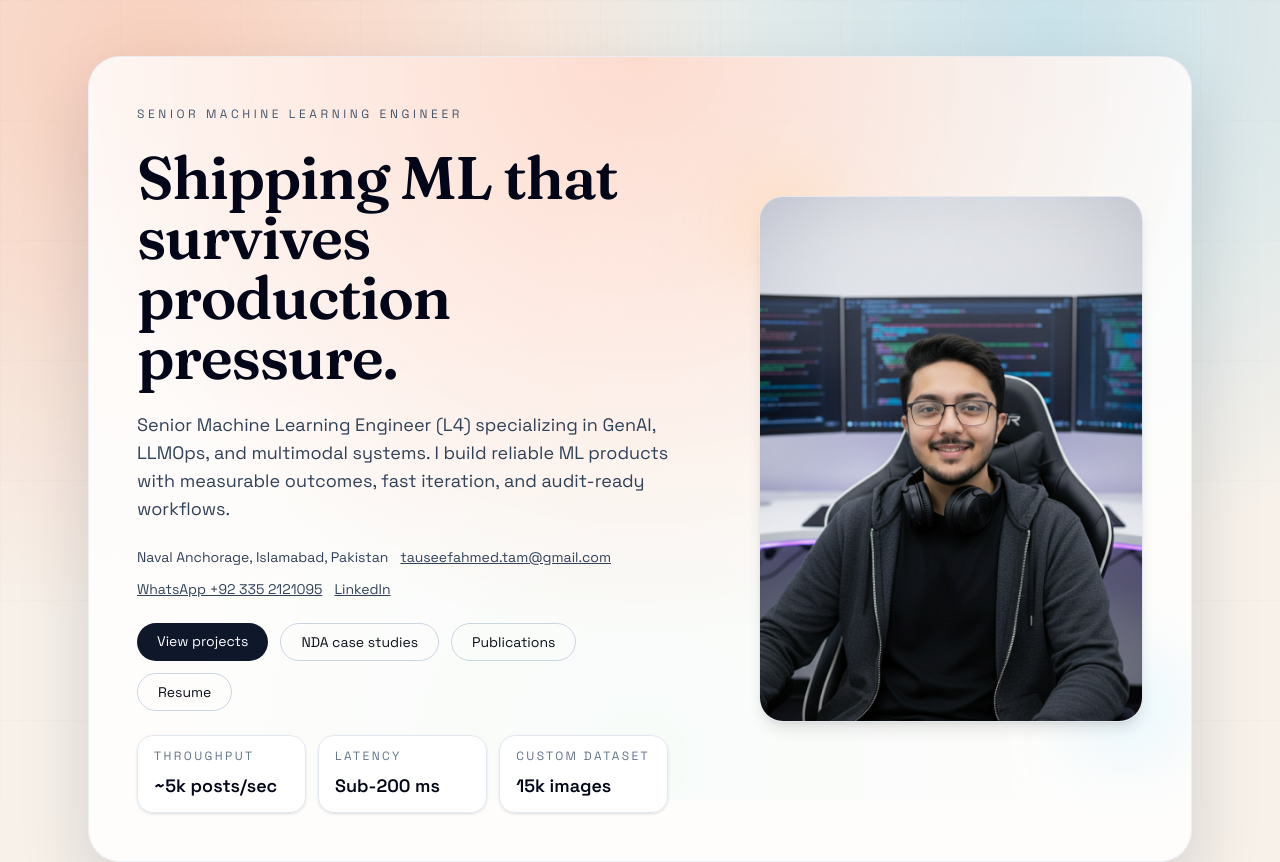
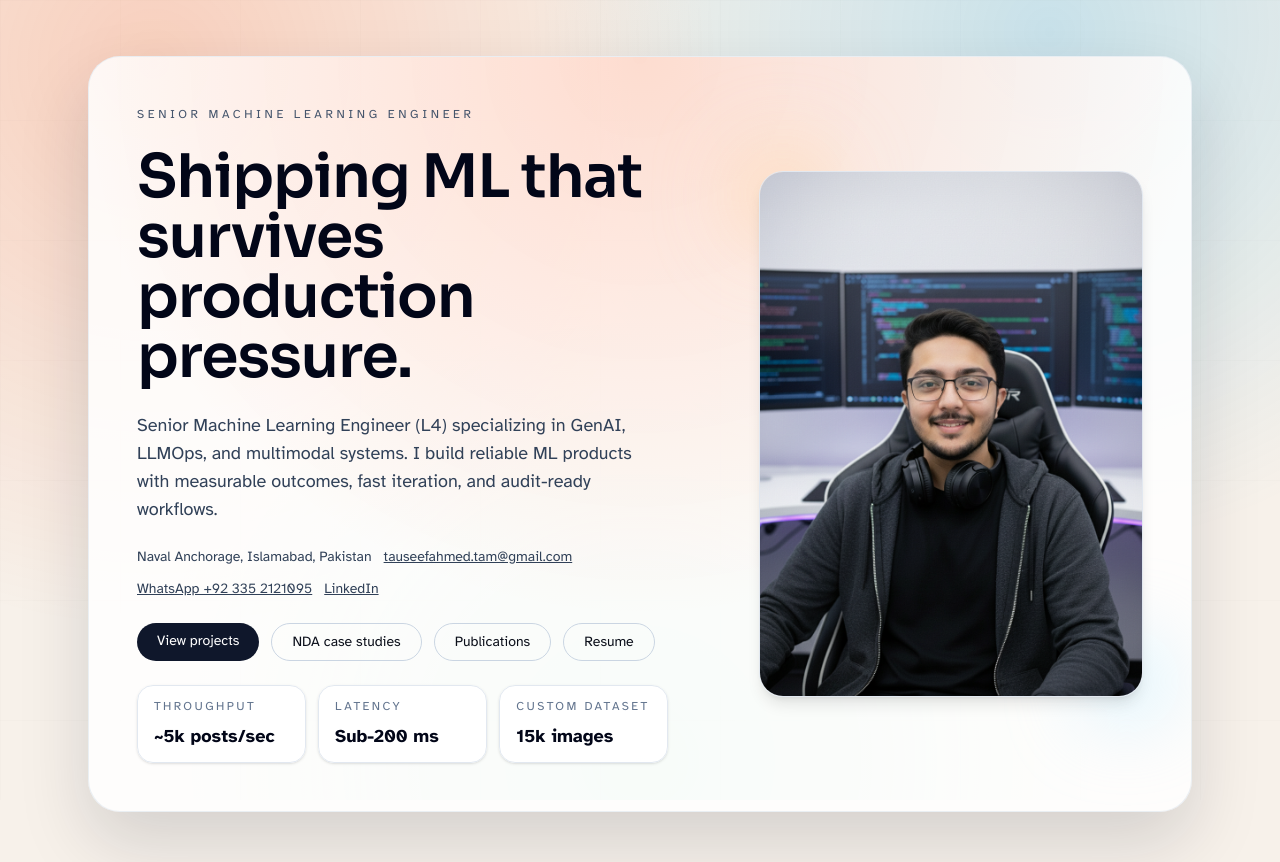
Before and after one commit to Tauseefahmed1451/ml_portfolio, a Next.js app: page / in a window 1280 px wide. Shown: the top 862 px of the page. Built offline with nearby package versions, Linux system fonts and the light colour scheme.

Commit message:
Update content

```diff
--- a/app/globals.css
+++ b/app/globals.css
@@ -13,24 +13,17 @@
 @theme inline {
   --color-background: var(--background);
   --color-foreground: var(--foreground);
-  --font-sans: var(--font-space);
+  --font-sans: var(--font-body);
   --font-mono: var(--font-jetbrains);
-}
-
-@media (prefers-color-scheme: dark) {
-  :root {
-    --background: #0b1120;
-    --foreground: #e2e8f0;
-    --surface: #111827;
-  }
 }
 
 body {
   background: var(--background);
   color: var(--foreground);
-  font-family: var(--font-space), "Space Grotesk", sans-serif;
+  font-family: var(--font-body), "Atkinson Hyperlegible", sans-serif;
   min-height: 100vh;
   position: relative;
+  color-scheme: light;
 }
 
 body::before {
@@ -66,7 +59,7 @@ body::after {
 h1,
 h2,
 h3 {
-  font-family: var(--font-display), var(--font-space), "Space Grotesk", serif;
+  font-family: var(--font-display), var(--font-body), "Atkinson Hyperlegible", sans-serif;
   letter-spacing: -0.02em;
 }
 
--- a/app/layout.tsx
+++ b/app/layout.tsx
@@ -1,13 +1,13 @@
 import type { Metadata } from "next";
-import { Fraunces, JetBrains_Mono, Space_Grotesk } from "next/font/google";
+import { Atkinson_Hyperlegible, JetBrains_Mono, Sora } from "next/font/google";
 import "./globals.css";
 
-const spaceGrotesk = Space_Grotesk({
-  variable: "--font-space",
+const atkinson = Atkinson_Hyperlegible({
+  variable: "--font-body",
   subsets: ["latin"],
 });
 
-const fraunces = Fraunces({
+const sora = Sora({
   variable: "--font-display",
   subsets: ["latin"],
 });
@@ -64,7 +64,7 @@ export default function RootLayout({
   return (
     <html lang="en">
       <body
-        className={`${spaceGrotesk.variable} ${fraunces.variable} ${jetbrainsMono.variable} antialiased`}
+        className={`${atkinson.variable} ${sora.variable} ${jetbrainsMono.variable} antialiased`}
       >
         {children}
       </body>
```
